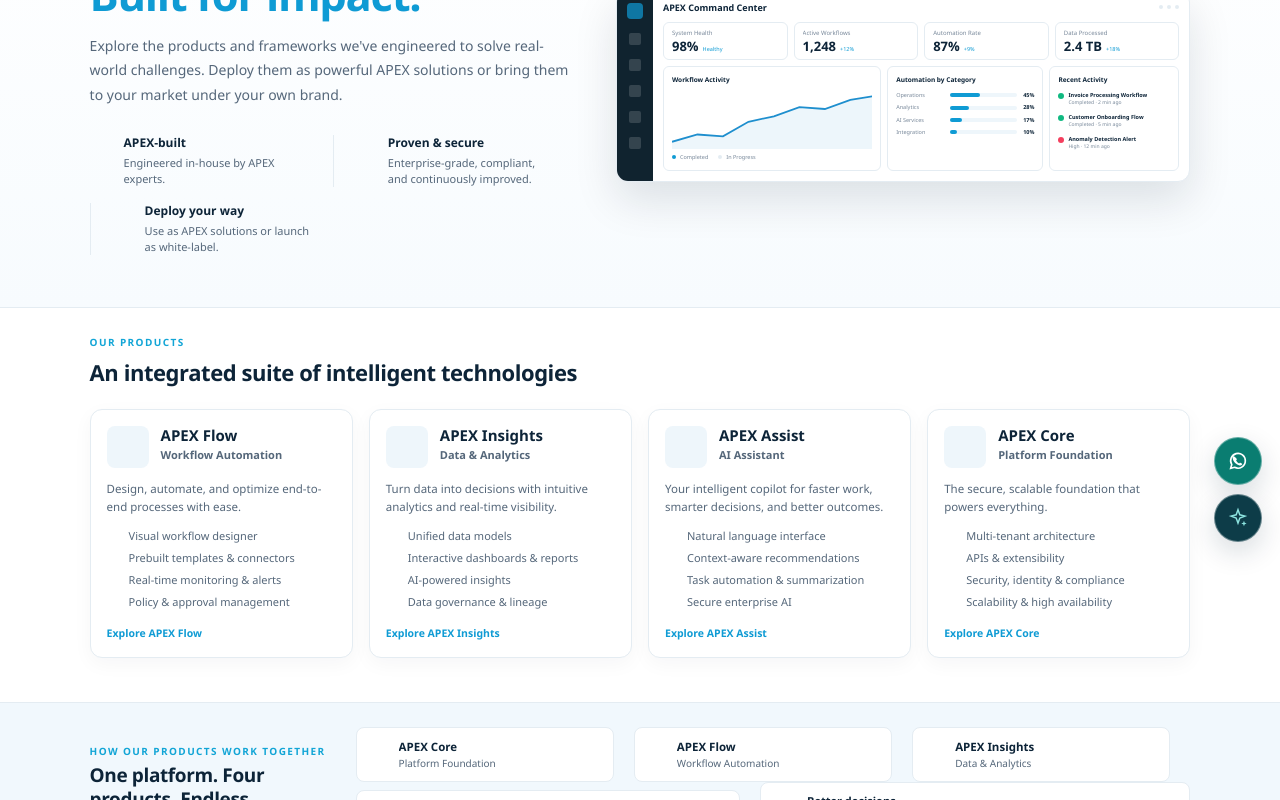
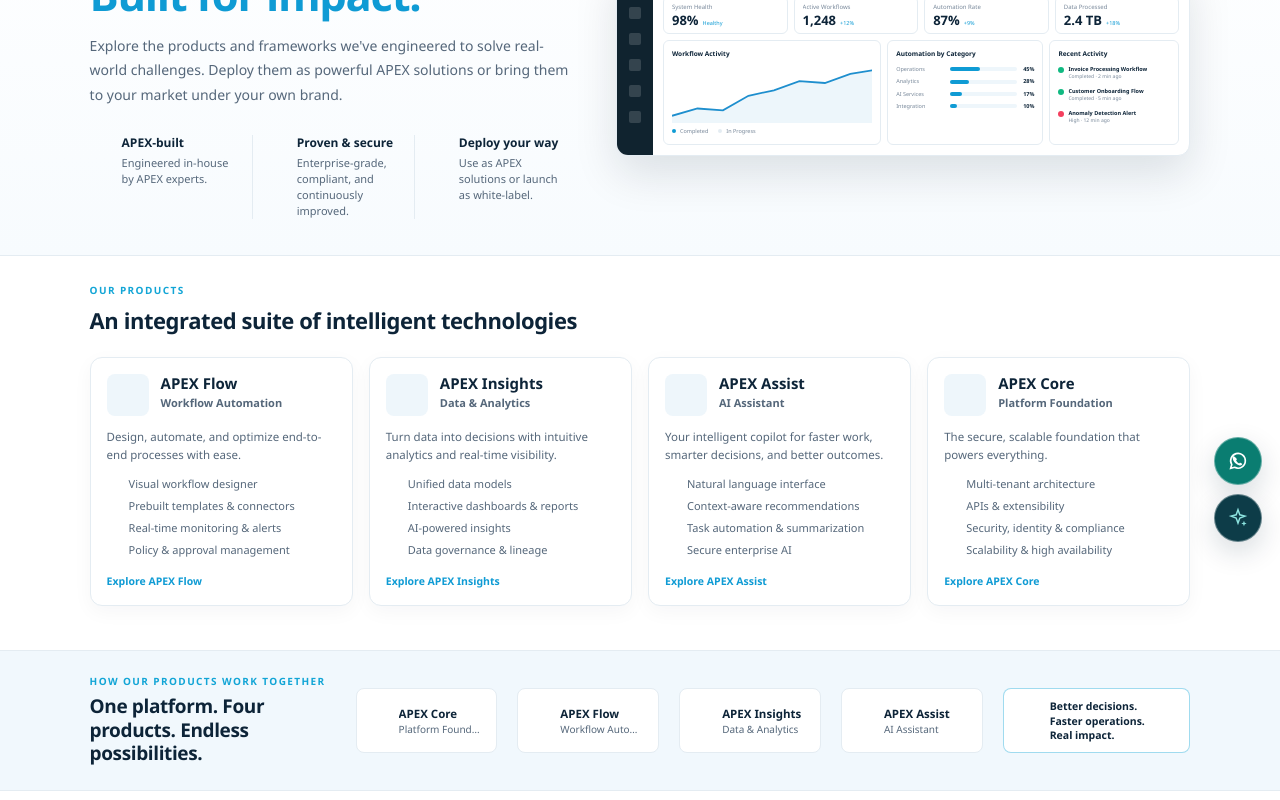
Before and after one commit to Ex3Cut1On3r/apex-test-website, a Next.js app: page /products in a window 1280 px wide. Shown: the part 240-1040 px from the top of the page. Built offline with nearby package versions, Linux system fonts and the light colour scheme.

Commit message:
--products

```diff
--- a/app/components/AP_CaseStudy.tsx
+++ b/app/components/AP_CaseStudy.tsx
@@ -17,7 +17,7 @@ export default function AP_CaseStudy({ content }: { content: CaseStudyContent })
 
           <div className="mt-6 flex flex-wrap gap-y-4">
             {content.facts.map((fact) => (
-              <div key={fact.title} className="flex min-w-[min(190px,100%)] flex-1 basis-1/3 items-start gap-3 border-l border-hx-line px-4 first:border-l-0 first:pl-0">
+              <div key={fact.title} className="flex min-w-[min(160px,32%)] flex-1 basis-1/3 items-start gap-2.5 border-l border-hx-line px-3 first:border-l-0 first:pl-0">
                 <AP_Icon name={fact.icon} className="mt-0.5 h-[20px] w-[20px] shrink-0 text-hx-cyan" />
                 <div className="min-w-0">
                   <strong className="block text-[12px] font-bold text-hx-ink">{fact.title}</strong>
@@ -25,7 +25,6 @@ export default function AP_CaseStudy({ content }: { content: CaseStudyContent })
                 </div>
               </div>
             ))}
-            {Array.from({ length: 2 }).map((_, ghost) => <span key={`ghost-${ghost}`} aria-hidden="true" className="h-0 min-w-[min(190px,100%)] flex-1 basis-1/3" />)}
           </div>
 
           <AP_CaseStudyButton className="mt-6 inline-flex items-center gap-2 text-[11px] font-extrabold uppercase tracking-[0.08em] text-hx-cyan transition-colors hover:text-[#0c7fae] [&_svg]:h-[13px] [&_svg]:w-[13px]">
--- a/app/screens/AP_ProductsScreen.tsx
+++ b/app/screens/AP_ProductsScreen.tsx
@@ -53,7 +53,7 @@ export default async function AP_ProductsScreen() {
 
               <div className="mt-7 flex flex-wrap gap-y-4">
                 {highlights.map((highlight, index) => (
-                  <div key={highlight.title} className="flex min-w-[min(200px,100%)] flex-1 basis-1/3 items-start gap-3 border-l border-px-line px-5 first:border-l-0 first:pl-0">
+                  <div key={highlight.title} className="flex min-w-[min(160px,32%)] flex-1 basis-1/3 items-start gap-2.5 border-l border-px-line px-3 first:border-l-0 first:pl-0">
                     <AP_Icon name={highlight.icon ?? (["box", "sliders", "shield-check"] as AP_IconName[])[index % 3]} className="mt-0.5 h-[22px] w-[22px] shrink-0 text-px-cyan2" />
                     <div className="min-w-0">
                       <strong className="block text-xs font-bold text-px-ink">{highlight.title}</strong>
@@ -61,7 +61,6 @@ export default async function AP_ProductsScreen() {
                     </div>
                   </div>
                 ))}
-                {Array.from({ length: 3 }).map((_, ghost) => <span key={`ghost-${ghost}`} aria-hidden="true" className="h-0 min-w-[min(200px,100%)] flex-1 basis-1/3" />)}
               </div>
             </div>
 
@@ -124,9 +123,9 @@ export default async function AP_ProductsScreen() {
                   <span className={eyebrow}>{page.flowEyebrow ?? "How our products work together"}</span>
                   <h2 className="mt-[7px] text-[19px] font-bold leading-[1.25] tracking-[-0.02em]">{page.flowTitle}</h2>
                 </div>
-                <div className={`${splitBody} flex flex-wrap items-stretch`}>
+                <div className={`${splitBody} flex flex-wrap items-stretch gap-y-3`}>
                   {flow.map((item, index) => (
-                    <div key={`flow-${item.name}`} className="flex min-w-[min(210px,100%)] flex-1 items-center gap-2">
+                    <div key={`flow-${item.name}`} className="flex min-w-[min(160px,100%)] flex-1 items-stretch gap-2">
                       <div className="flex min-w-0 flex-1 items-center gap-2.5 rounded-lg border border-px-line bg-white px-3 py-2.5">
                         <AP_Icon name={item.icon ?? ITEM_ICONS[index % ITEM_ICONS.length]} className="h-5 w-5 shrink-0 text-px-cyan2" />
                         <span className="min-w-0">
@@ -134,14 +133,17 @@ export default async function AP_ProductsScreen() {
                           <small className="block truncate text-[10px] text-px-copy">{item.category}</small>
                         </span>
                       </div>
-                      <AP_Icon name="arrow-right" className="h-3 w-3 shrink-0 text-[#8dc0d3]" />
+                      {/* only draw an arrow when something actually follows */}
+                      {(index < flow.length - 1 || outcome.length > 0) && (
+                        <AP_Icon name="arrow-right" className="h-3 w-3 shrink-0 self-center text-[#8dc0d3]" />
+                      )}
                     </div>
                   ))}
                   {outcome.length > 0 && (
-                    <div className="flex min-w-[min(210px,100%)] flex-1 items-center gap-2.5 rounded-lg border border-px-line bg-white px-3 py-2.5">
+                    <div className="flex min-w-[min(160px,100%)] flex-1 items-center gap-2.5 rounded-lg border border-px-cyan2/40 bg-white px-3 py-2.5">
                       <AP_Icon name="users" className="h-6 w-6 shrink-0 text-px-cyan2" />
                       <span className="min-w-0">
-                        {outcome.map((line) => <strong key={line} className="block truncate text-[11px] font-bold text-px-ink">{line}</strong>)}
+                        {outcome.map((line) => <strong key={line} className="block truncate text-[10.5px] font-bold leading-[1.35] text-px-ink">{line}</strong>)}
                       </span>
                     </div>
                   )}
```
Also changed, not shown: 1 other file (tests, documents, lock files or other folders).
